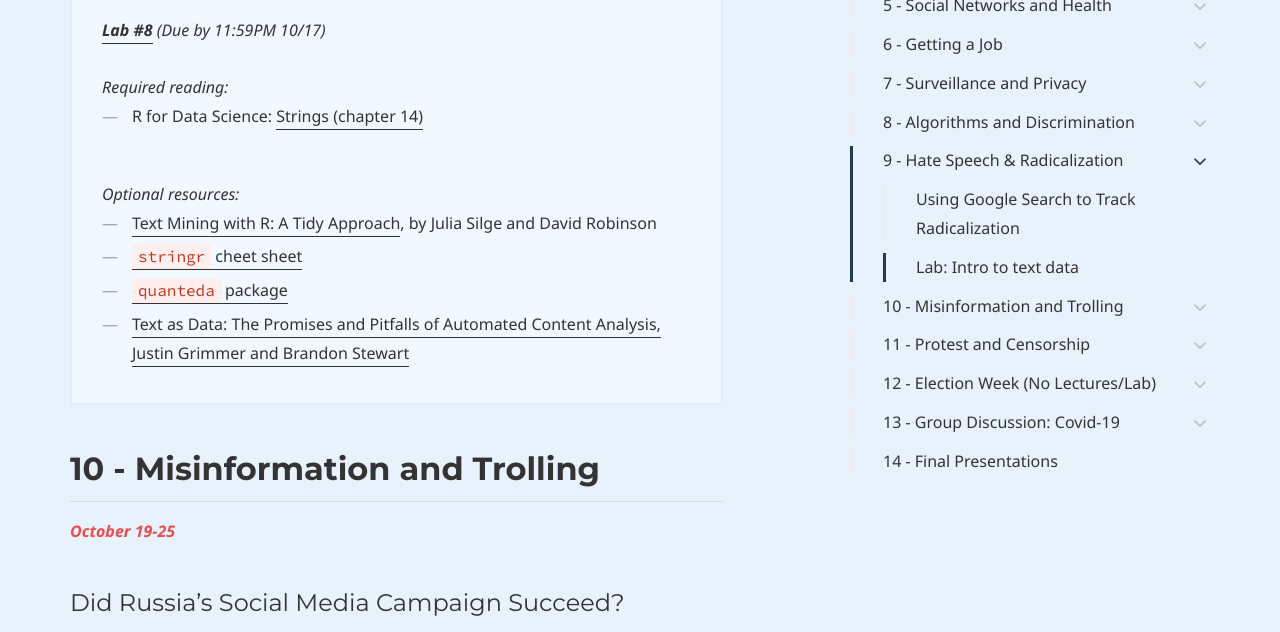
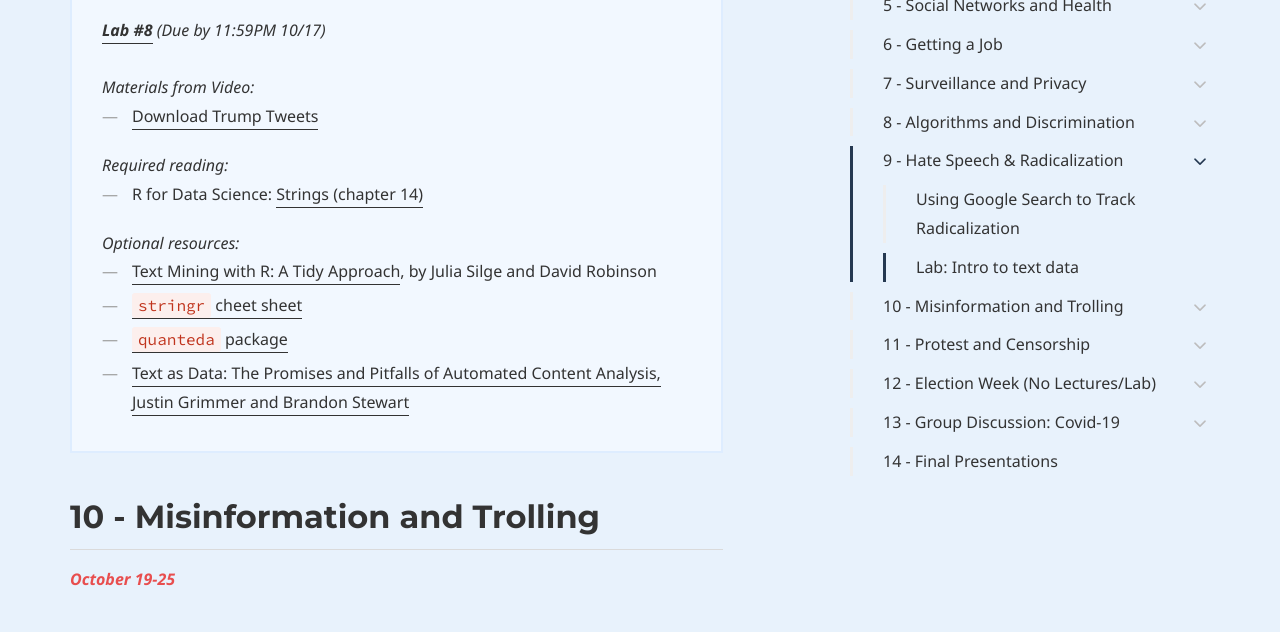
Before and after one commit to dssoc/dssoc.github.io, a Jekyll site: the page built from schedule.md, in a window 1280 px wide and 900 px high, scrolled down 14415 px, cut to the strip 184-816 px from the top of the window. Built offline with Jekyll 4.4.1, drawn with Linux system fonts in a browser that asks for light colours; some web fonts are replaced.

Commit message:
adjusting lab formatting

```diff
--- a/schedule.md
+++ b/schedule.md
@@ -423,8 +423,8 @@ frameborder="0"
 allow="accelerometer; autoplay; encrypted-media; gyroscope; picture-in-picture"
 allowfullscreen></iframe>
 
-<i><b><a href = "/assignments/Lab_7.html">Lab #7</a></b> (Due by 11:59PM 10/10)</i> <br/>
-<br/>
+<i><b><a href = "/assignments/Lab_7.html">Lab #7</a></b> (Due by 11:59PM 10/10)</i>
+<br/><br/>
 
 <i>Materials from Video:</i><br/>
 <ul>
@@ -469,17 +469,18 @@ frameborder="0"
 allow="accelerometer; autoplay; encrypted-media; gyroscope; picture-in-picture"
 allowfullscreen></iframe>
 
-<i><b><a href = "/assignments/Lab_8.html">Lab #8</a></b> (Due by 11:59PM 10/17)</i> <br/>
-<br/>
+<i><b><a href = "/assignments/Lab_8.html">Lab #8</a></b> (Due by 11:59PM 10/17)</i>
+<br/><br/>
 
+<i>Materials from Video:</i><br/>
+<ul>
+  <li><a href = "https://cbail.github.io/Trump_Tweets.Rdata">Download Trump Tweets</a></li>
+</ul>
 
-<i>Required reading:</i> <br/>
+<i>Required reading:</i><br/>
 <ul>
 <li>R for Data Science: <a href = "https://r4ds.had.co.nz/strings.html">Strings (chapter 14)</a></li>
 </ul>
-<br/>
-
-
 
 <i>Optional resources:</i><br/>
 <ul>
@@ -521,7 +522,8 @@ frameborder="0"
 allow="accelerometer; autoplay; encrypted-media; gyroscope; picture-in-picture"
 allowfullscreen></iframe>
 
-<i><b><a href = "/assignments/Lab_9.html">Lab #9</a></b> (Due by 11:59PM 10/24)</i> <br/>
+<i><b><a href = "/assignments/Lab_9.html">Lab #9</a></b> (Due by 11:59PM 10/24)</i>
+<br/>
 <br/>
 
 <i>Materials from Video:</i><br/>
@@ -529,19 +531,18 @@ allowfullscreen></iframe>
   <li><a href = "https://cbail.github.io/Trump_Tweets.Rdata">Download Trump Tweets</a></li>
 </ul>
 
-<i>Required reading:</i> <br/>
+<i>Required reading:</i><br/>
 <ul>
   <li>R for Data Science: <a href = "https://r4ds.had.co.nz/strings.html">Strings (chapter 14)</a></li>
 </ul>
 
 <i>Optional resources:</i><br/>
 <ul>
-  <li><b><a href = "https://www.tidytextmining.com/">Text Mining with R: A Tidy Approach</a></b>, by Julia Silge and David Robinson</li>
-  <li><b><a href = "https://github.com/rstudio/cheatsheets/blob/master/strings.pdf"><code>stringr</code> cheet sheet</a></b></li>
-  <li><b><a href = "https://quanteda.io/"><code>quanteda</code> package</a></b></li>
-  <li><b><a href = "https://medium.com/pew-research-center-decoded/an-intro-to-topic-models-for-text-analysis-de5aa3e72bdb"> Intro to Topic Models</a></b></li>
-  <li><b><a href = "http://www.cs.columbia.edu/~blei/papers/Blei2012.pdf/"> Background Paper on Topic Modeling</a></b></li>
-  <br/>
+  <li><a href = "https://www.tidytextmining.com/">Text Mining with R: A Tidy Approach</a>, by Julia Silge and David Robinson</li>
+  <li><a href = "https://github.com/rstudio/cheatsheets/blob/master/strings.pdf"><code>stringr</code> cheet sheet</a></li>
+  <li><a href = "https://quanteda.io/"><code>quanteda</code> package</a></li>
+  <li><a href = "https://medium.com/pew-research-center-decoded/an-intro-to-topic-models-for-text-analysis-de5aa3e72bdb"> Intro to Topic Models</a></li>
+  <li><a href = "http://www.cs.columbia.edu/~blei/papers/Blei2012.pdf/"> Background Paper on Topic Modeling</a></li>
 </ul>
 </div>
 
@@ -579,7 +580,8 @@ allowfullscreen></iframe>
 
 <i>Required reading:</i> <br/>
 <ul>
-<li>Text Mining with R: A Tidy Approach, <a href = "https://www.tidytextmining.com/topicmodeling.html"> chapter 6: Topic Modeling</a> by Julia Silge and David Robinson</li></ul><br/>
+<li>Text Mining with R: A Tidy Approach, <a href = "https://www.tidytextmining.com/topicmodeling.html"> chapter 6: Topic Modeling</a> by Julia Silge and David Robinson</li>
+</ul>
 
 <i>Assignment</i>:<br/>
 <code>Lab 9 Exercises - Intro to Topic Models</code> (<a href = "https://minhaskamal.github.io/DownGit/#/home?url=https://github.com/dssoc/dssoc.github.io/blob/master/assignments/DSS_Lab10_TopicModeling.Rmd">.Rmd</a>) (<a href = "/assignments/DSS_Lab10_TopicModeling.html">.html</a>)
```
